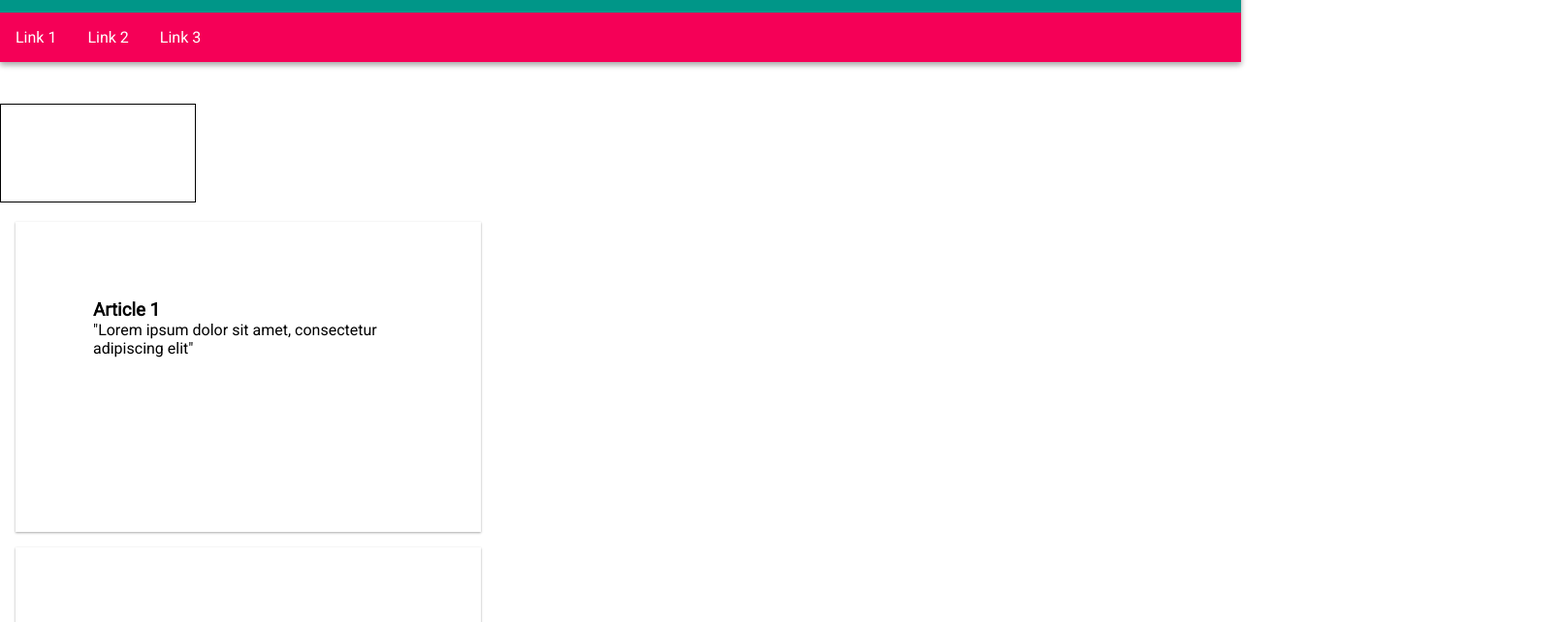
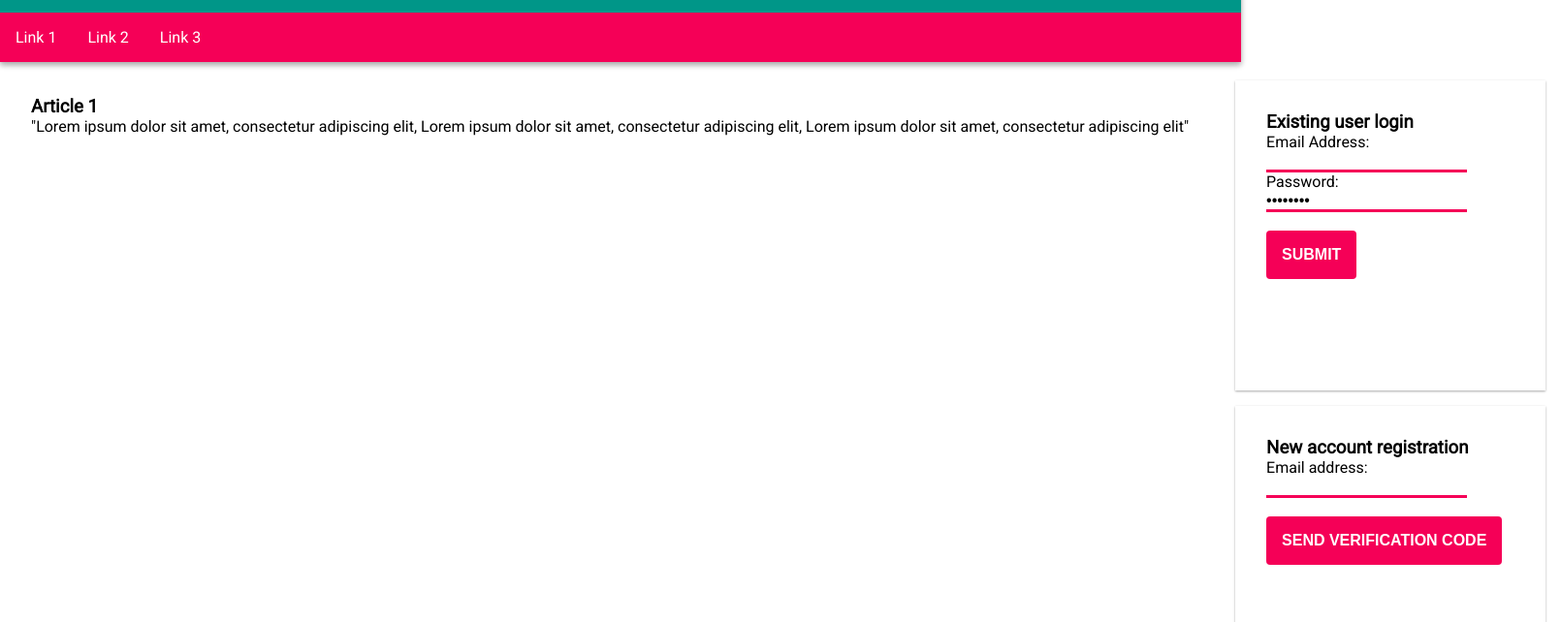
Before and after one commit to LiamOsler/web-forms-progress-bar, a plain HTML site: page www/index.html in a window 1280 px wide. Shown: the part 93-735 px from the top of the page at 97% size, 1610 px wide, since content can reach past the window. Drawn offline with Linux system fonts and the light colour scheme.

Commit message:
Adjustments to layout and positioning

```diff
--- a/www/css/styles.css
+++ b/www/css/styles.css
@@ -57,28 +57,41 @@ nav{
 /******************************************/
 /* Page Body and Content */
 section{
-    margin-top: 25vh;
+    margin-top: 20vh;
 }
 
 article{
+    display: inline-block;
 }
+
+
+.login-area{
+    position: absolute;
+    //background-color: pink;
+}
+
+.login-box{
+    width: 20em;
+    height: 20em;
+
+    margin: 1em;
+    box-shadow: 0 1px 3px rgba(0,0,0,0.12), 0 1px 2px rgba(0,0,0,0.24);
+    transition: all 0.3s cubic-bezier(.25,.8,.25,1);
+}
+
+.login-box:hover{
+    box-shadow: 0 14px 28px rgba(0,0,0,0.25), 0 10px 10px rgba(0,0,0,0.22);
+}
+
 /******************************************/
 
 
 /******************************************/
 /* Input forms */
 form{
-    height: 10em;
-    width: 20em;
-    padding: 5em;
-    margin: 1em;
-    box-shadow: 0 1px 3px rgba(0,0,0,0.12), 0 1px 2px rgba(0,0,0,0.24);
-    transition: all 0.3s cubic-bezier(.25,.8,.25,1);
+    padding: 2em;
 }
 
-    form:hover{
-        box-shadow: 0 14px 28px rgba(0,0,0,0.25), 0 10px 10px rgba(0,0,0,0.22);
-    }
 
 input{
     font-size:  1em;
@@ -135,11 +148,15 @@ footer{
     padding-top: 2vh;
     padding-bottom: 1vh;
 
+
+    margin-top: 100vh;
+
     /* Border Styles */
     border-style: none none solid none;
     border-color: #00695f;
     border-width: 1ch;
 
     position: relative;
+    top: 0;
 }
 /******************************************/
--- a/www/index.html
+++ b/www/index.html
@@ -5,7 +5,6 @@
     <title>title</title>
   <link rel="stylesheet" href="css/boilerplate.css" type="text/css">
   <link rel="stylesheet" href="css/styles.css" type="text/css">
-
 
   <!-- Google Fonts/Icons:-->
   <link rel="preconnect" href="https://fonts.gstatic.com">
@@ -29,12 +28,11 @@
     </header>
 
     <section>
-      <canvas id="loadingBar" width="200" height="100" style="border:1px solid #000000"></canvas>
 
       <article class = "page-info">
         <form action="">
         <h1>Article 1</h1>
-        <p>"Lorem ipsum dolor sit amet, consectetur adipiscing elit"</p>
+        <p>"Lorem ipsum dolor sit amet, consectetur adipiscing elit, Lorem ipsum dolor sit amet, consectetur adipiscing elit, Lorem ipsum dolor sit amet, consectetur adipiscing elit"</p>
         </form>
       </article>
 
```
